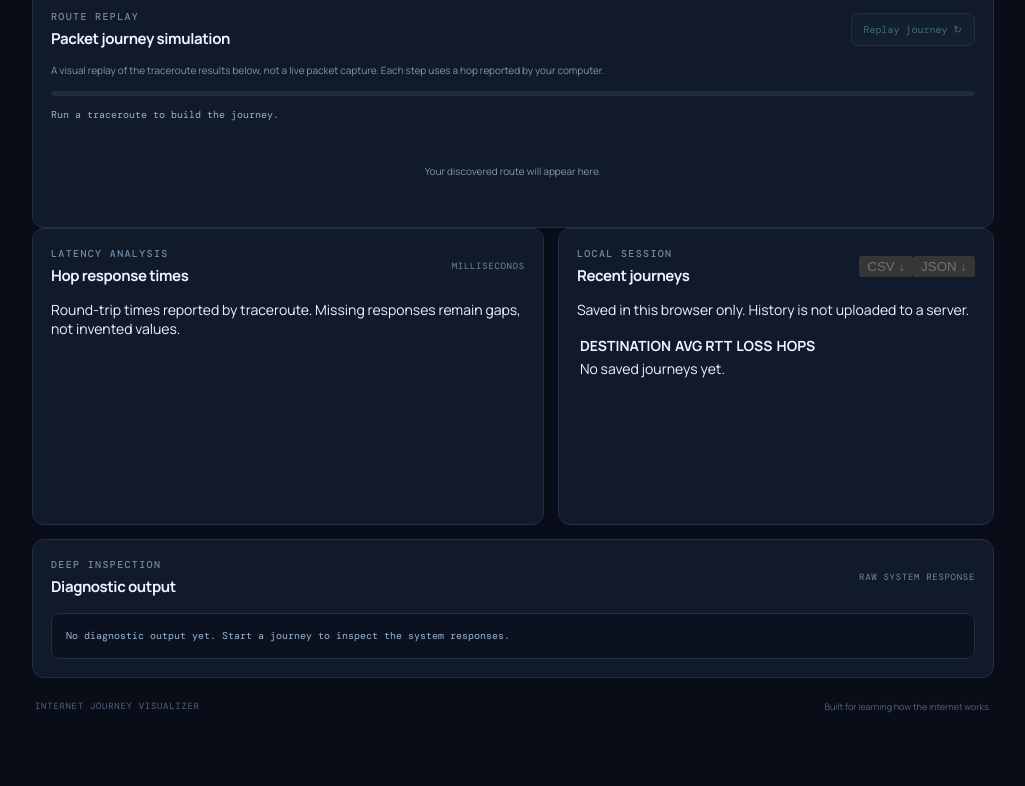
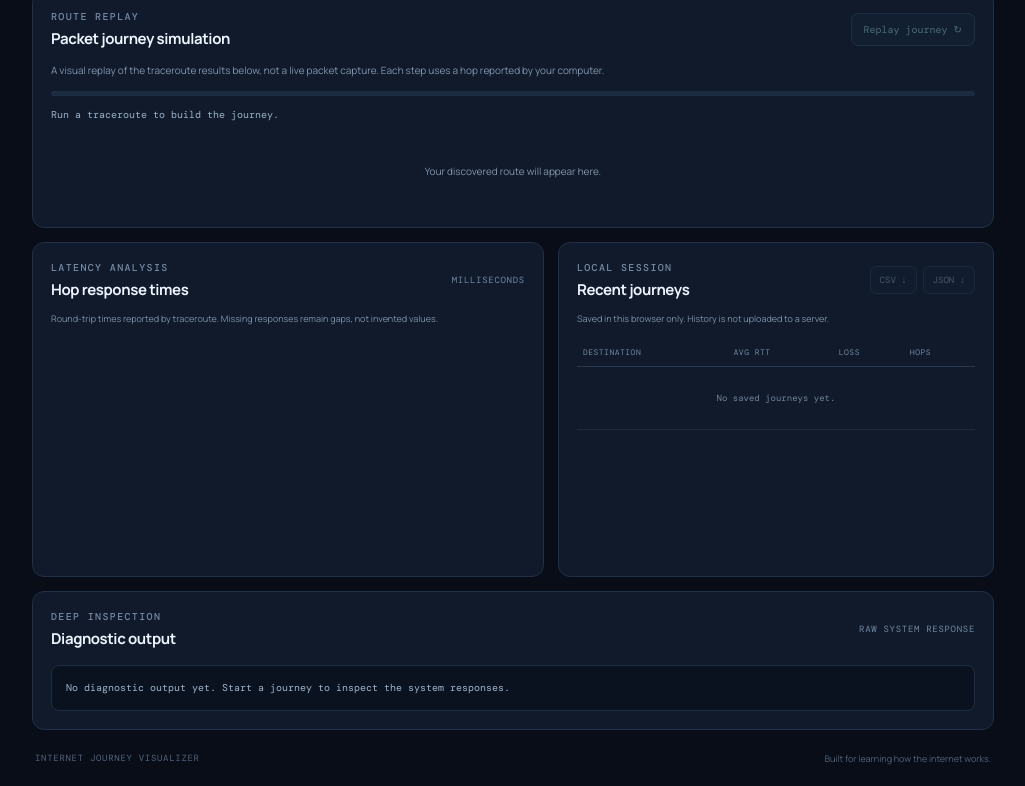
Before and after one commit to sarker908/internet-journey-visualizer, a plain HTML site: page frontend/index.html in a window 1280 px wide. Shown: the part 1006-1792 px from the top of the page, without its empty margins (248-1273 px from the left). Before the commit the page ends 1740 px from the top, so only its background shows below. Drawn offline with nearby package versions, Linux system fonts and the light colour scheme; no server answers.

Commit message:
Style latency chart and journey history

```diff
--- a/frontend/css/style.css
+++ b/frontend/css/style.css
@@ -25,3 +25,19 @@
 .journey-step.is-timeout .journey-node{border-color:#765d3d;color:#e0b77e;background:#2a2119}
 .journey-empty{padding:28px 10px;text-align:center;color:#8294ac;font-size:10px}
 @media(max-width:650px){.journey-step{grid-template-columns:30px minmax(0,1fr);gap:9px}.journey-step-state{grid-column:2}.replay-button{padding:8px;font-size:9px}}
+
+
+/* Analytics and browser-local journey history */
+.analytics-grid{margin-top:14px;align-items:stretch}
+.section-note{font-size:9px;line-height:1.6;color:#7e91a9;margin:12px 0}
+.chart-wrap{height:220px;position:relative}
+.history-actions{display:flex;gap:6px}
+.history-actions button{border:1px solid #304760;background:#132438;color:#a9c6df;border-radius:6px;padding:7px 9px;font:9px var(--mono);cursor:pointer}
+.history-actions button:disabled{opacity:.35;cursor:not-allowed}
+.history-table-wrap{max-height:225px;overflow:auto}
+.history-table{width:100%;border-collapse:collapse;text-align:left;font-size:9px}
+.history-table th{position:sticky;top:0;background:#101a2a;color:#7288a2;font:8px var(--mono);letter-spacing:.5px;padding:9px 6px;border-bottom:1px solid #2a3b51}
+.history-table td{padding:10px 6px;border-bottom:1px solid #1c2b40;color:#b8c9dc;white-space:nowrap}
+.history-table td:first-child{font-family:var(--mono);color:#d7e7f8;max-width:145px;overflow:hidden;text-overflow:ellipsis}
+.history-empty{text-align:center;color:#71849b!important;padding:25px!important}
+@media(max-width:650px){.analytics-grid{grid-template-columns:1fr}.chart-wrap{height:190px}.history-actions button{padding:7px}}
```
